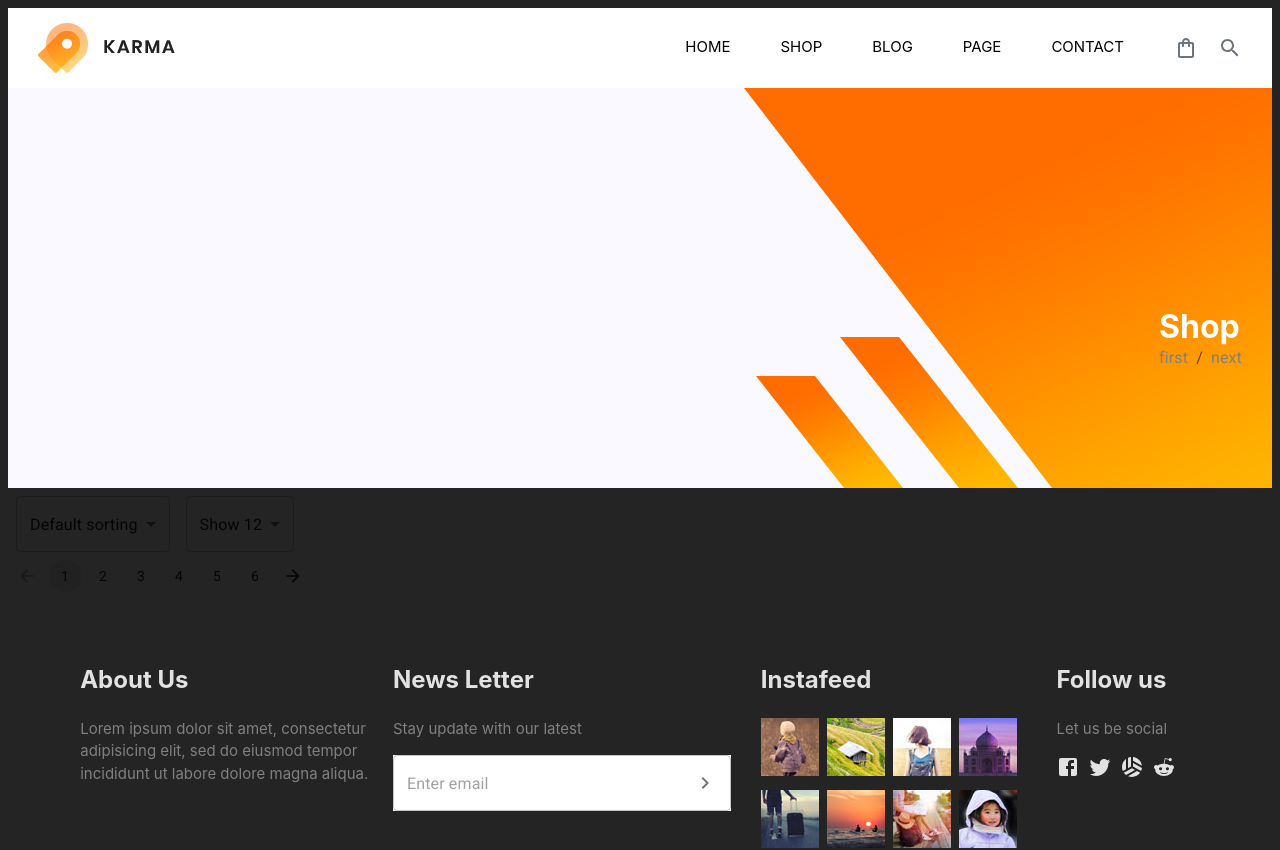
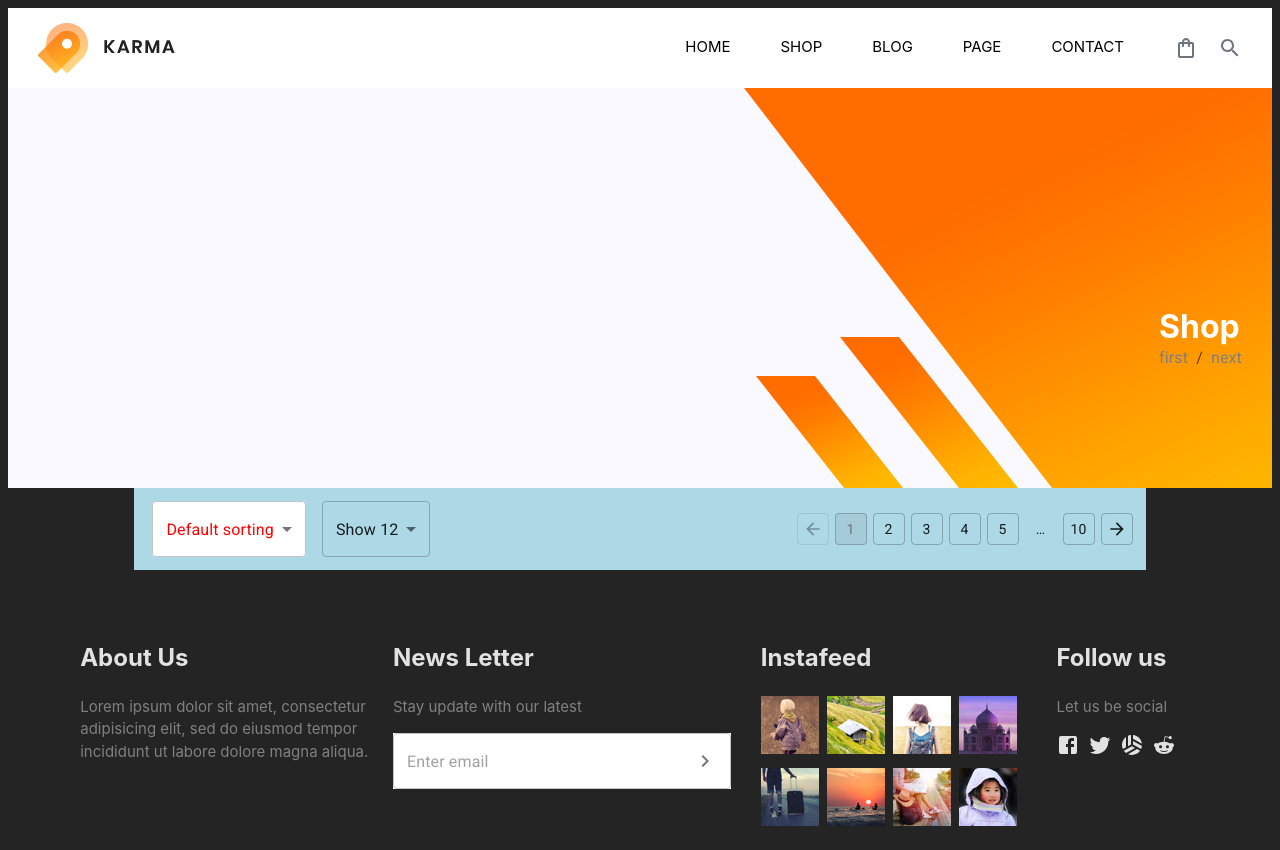
Before and after one commit to BridgetKas/ShoeStore, a React (Vite) app: page /shop in a window 1280 px wide. Shown: the top 850 px of the page. Built offline with nearby package versions, Linux system fonts and the light colour scheme.

Commit message:
Added shop Component

```diff
--- a/src/pages/Shop/page.jsx
+++ b/src/pages/Shop/page.jsx
@@ -8,7 +8,7 @@ function ShopPage() {
   return (
     <div>
       <HeaderComp title='Shop' firstpage='first' nextpage='next'/>
-      <SelectComp/>
+      <SelectComp textcolor='red' background='white'/>
     </div>
   )
 }
--- a/src/pages/Shop/page.module.css
+++ b/src/pages/Shop/page.module.css
@@ -0,0 +1,9 @@
+.mainContainer {
+    background-color: lightblue;
+    display:flex;
+    align-items:center;
+    justify-content:space-between;
+    width:80%;
+    margin:0 auto;
+    padding:5px 10px;
+}
--- a/src/pages/Shop/pagination.jsx
+++ b/src/pages/Shop/pagination.jsx
@@ -9,7 +9,9 @@ export default function PaginationComp() {
   return (
     <Stack spacing={1}>
       <Pagination
-        count={6}
+        color='secondary'
+        variant="outlined" shape="rounded"
+        count={10}
         renderItem={(item) => (
           <PaginationItem
             slots={{ previous: ArrowBackIcon, next: ArrowForwardIcon }}
--- a/src/pages/Shop/selectcomp.jsx
+++ b/src/pages/Shop/selectcomp.jsx
@@ -3,8 +3,9 @@ import FormControl from '@mui/material/FormControl';
 import Select from '@mui/material/Select';
 import {useState} from 'react'
 import PaginationComp from './pagination';
+import styles from './page.module.css'
 
-export default function SelectComp() {
+export default function SelectComp({textcolor,background}) {
   const [age, setAge] = useState('');
 
   const handleChange = (event) => {
@@ -12,12 +13,18 @@ export default function SelectComp() {
   };
 
   return (
-    <div>
+    <div className={styles.mainContainer}>
+      <div className={styles.formContainer}>
         <FormControl sx={{ m: 1, minWidth: 120 }}>
           <Select
             value={age}
             onChange={handleChange}
             displayEmpty
+            style={{
+              color:textcolor,
+              backgroundColor:background
+            }}
+
           >
             <MenuItem value=""> <em>Default sorting</em> </MenuItem>
             <MenuItem value={20}>Default sorting</MenuItem>
@@ -35,6 +42,7 @@ export default function SelectComp() {
             <MenuItem value={30}>Show 12</MenuItem>
           </Select>
         </FormControl>
+      </div>
       <PaginationComp/>
     </div>
   );
```
Lines whose indentation alone changed are shown as unchanged.
